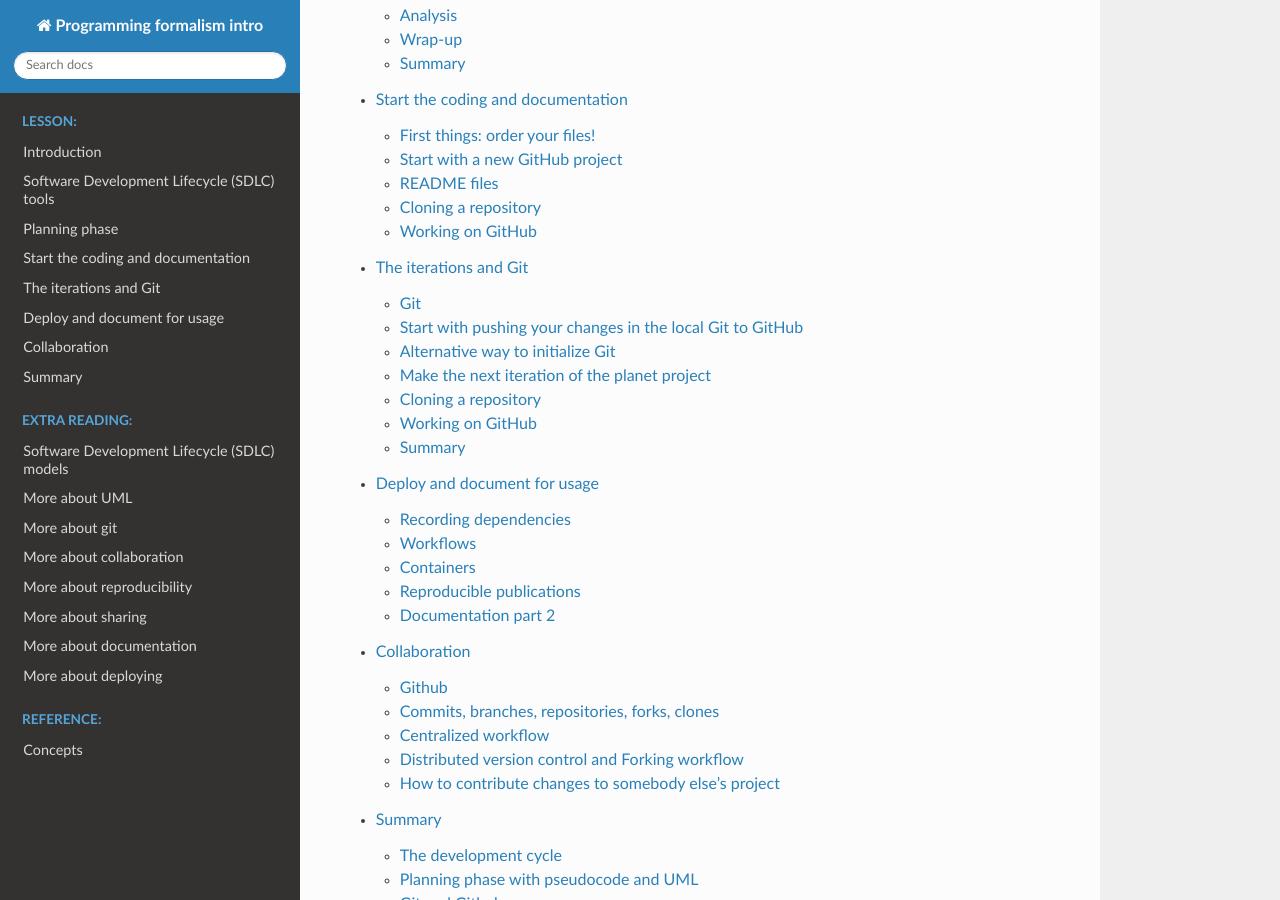
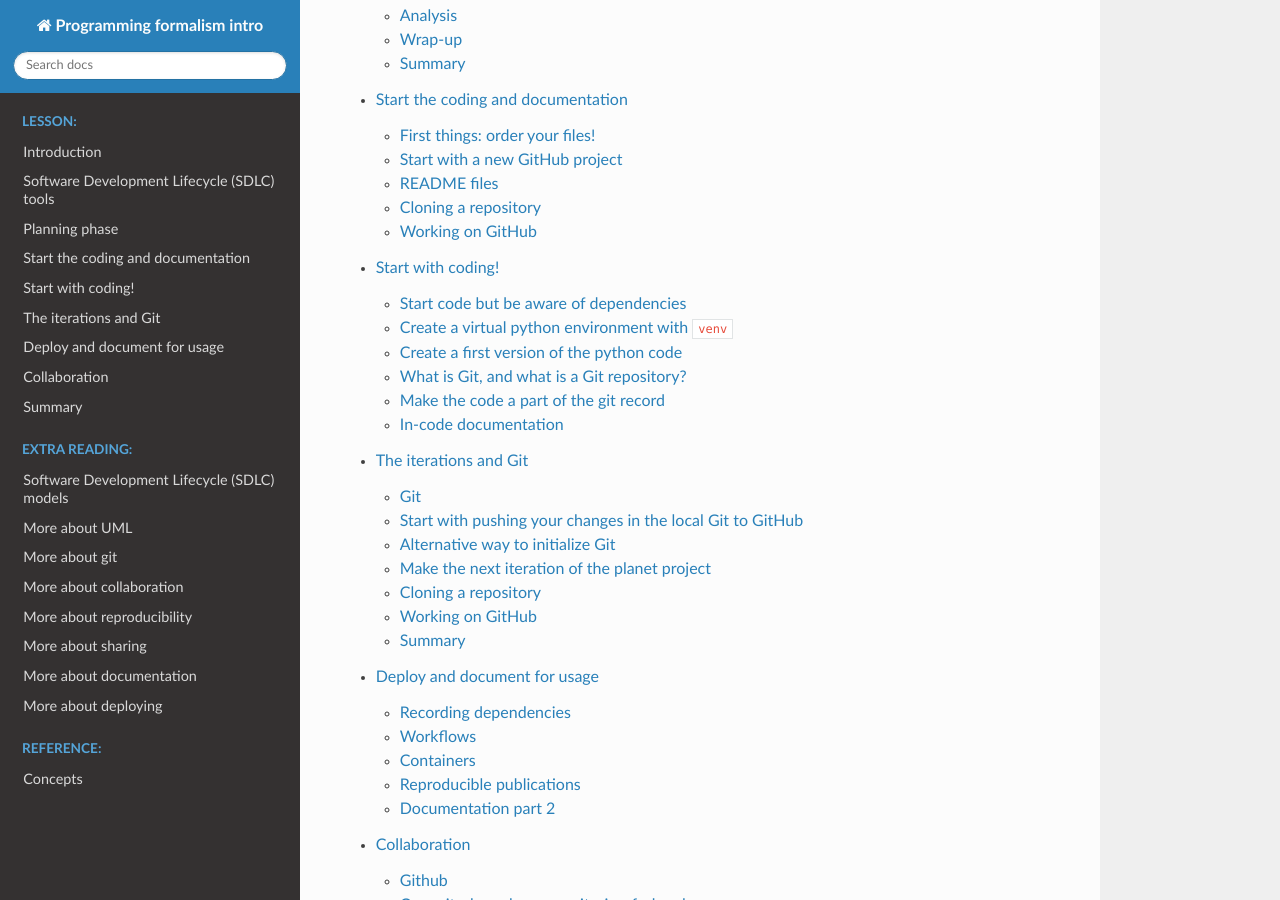
Before and after one commit to UPPMAX/programming_formalisms_intro, a Sphinx documentation site: the page built from doc/index.rst, in a window 1280 px wide and 900 px high, scrolled down 5252 px. Built offline with Sphinx 7.4.7 and the Read the Docs theme 2.0.0, drawn with Linux system fonts in a browser that asks for light colours; pages that are not in the unit, such as notebooks, are missing from menus.

Commit message:
startup_code index.rst

```diff
--- a/doc/index.rst
+++ b/doc/index.rst
@@ -187,6 +187,7 @@ Learning outcomes
    sdlc_tools.md
    flowcharts.md
    startup.md
+   startup_code.md
    #reproducible.md
    #documentation.md
    sourcecontrol.md
```
